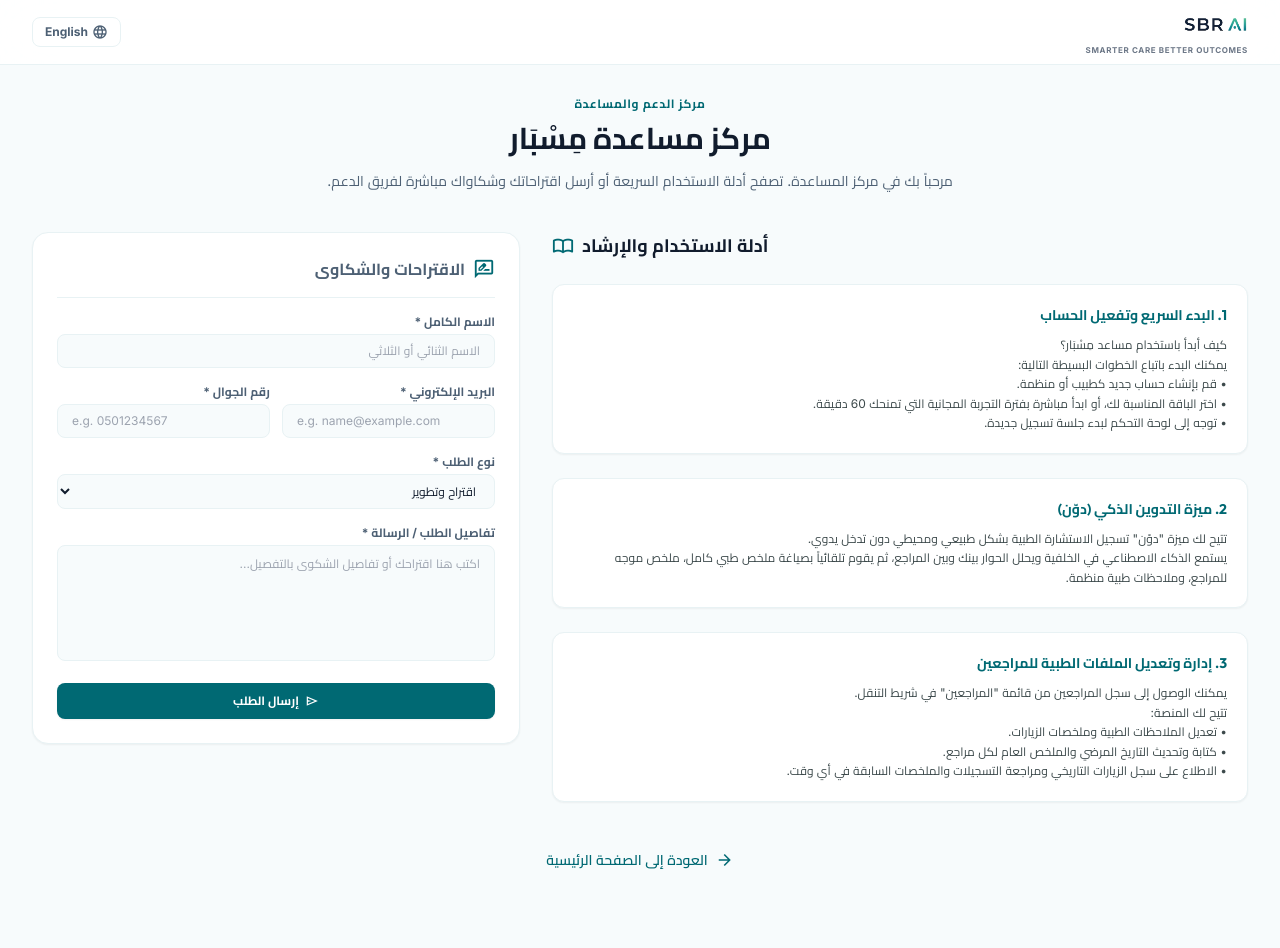
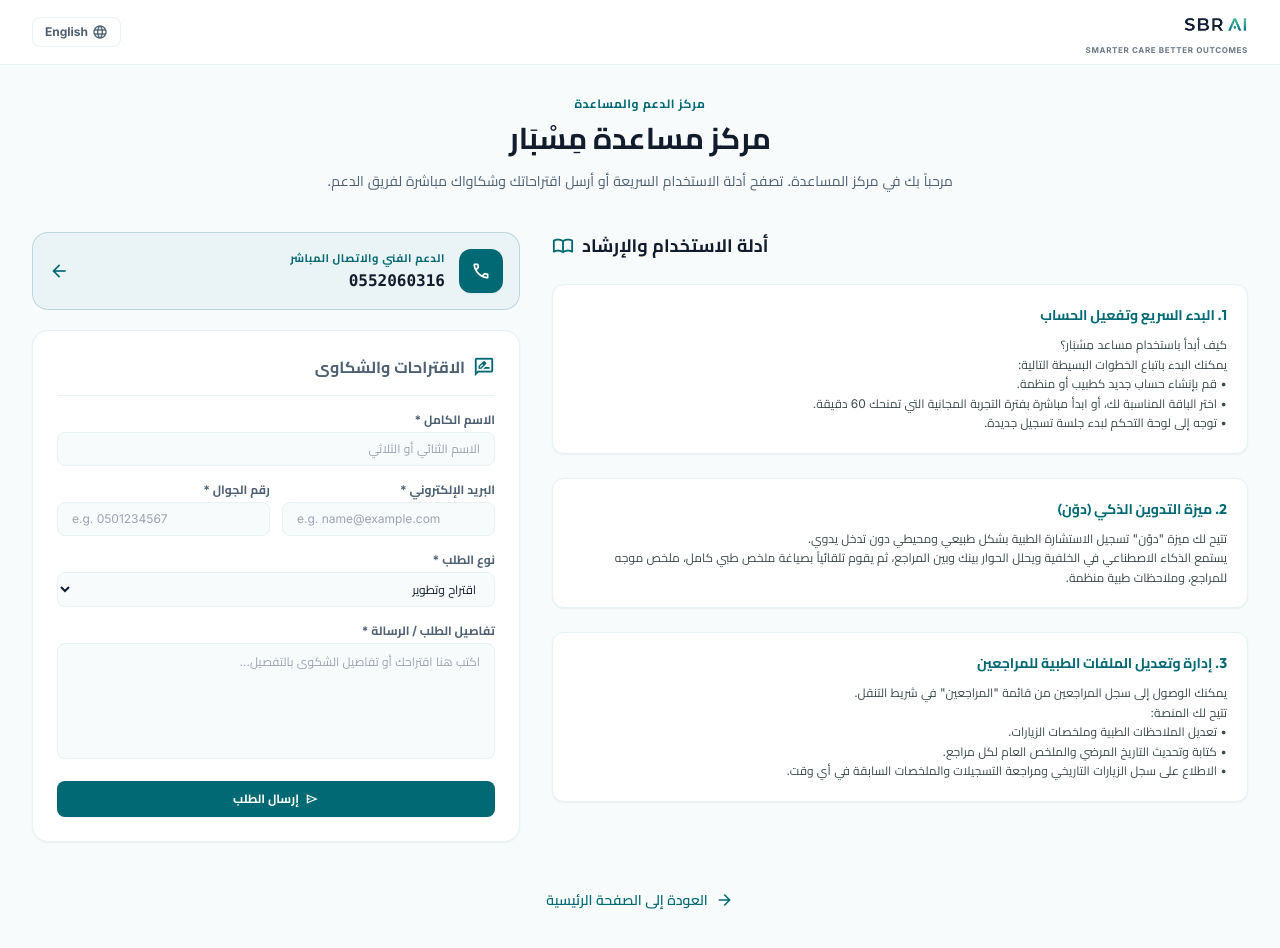
Before and after one commit to Abdelrhmanhussein2/Medical-AI, a React (Vite) app in the folder web/: page /help in a window 1280 px wide. Shown: the top 948 px of the page. Built offline with nearby package versions, Linux system fonts and the light colour scheme; no server answers.

Commit message:
feat: add HelpPage and Landing page components to web interface

```diff
--- a/web/src/pages/HelpPage.jsx
+++ b/web/src/pages/HelpPage.jsx
@@ -149,8 +149,33 @@
             </div>
           </div>
 
-          {/* Right Column: Suggestions & Complaints Form */}
-          <div className="lg:col-span-5 bg-white border border-border-subtle rounded-2xl p-6 shadow-sm text-right" dir={isArabic ? 'rtl' : 'ltr'}>
+          {/* Right Column: Direct Contact & Suggestions Form */}
+          <div className="lg:col-span-5 space-y-5 text-right" dir={isArabic ? 'rtl' : 'ltr'}>
+
+            {/* Phone Support Card */}
+            <a
+              href="tel:0552060316"
+              className="flex items-center justify-between p-4 rounded-2xl border border-primary/20 bg-primary/5 hover:bg-primary/10 transition-all text-right group cursor-pointer shadow-xs"
+            >
+              <div className="flex items-center gap-3.5">
+                <div className="w-11 h-11 rounded-xl bg-primary text-white flex items-center justify-center shrink-0 shadow-sm">
+                  <span className="material-symbols-outlined text-xl">call</span>
+                </div>
+                <div>
+                  <p className="text-[11px] text-primary font-bold uppercase tracking-wider mb-0.5">
+                    {isArabic ? 'الدعم الفني والاتصال المباشر' : 'Direct Phone Support'}
+                  </p>
+                  <p className="text-base font-black text-on-surface group-hover:text-primary transition-colors font-mono">
+                    0552060316
+                  </p>
+                </div>
+              </div>
+              <span className="material-symbols-outlined text-primary text-[20px] group-hover:translate-x-[-4px] transition-transform">
+                {isArabic ? 'arrow_back' : 'arrow_forward'}
+              </span>
+            </a>
+
+            <div className="bg-white border border-border-subtle rounded-2xl p-6 shadow-sm">
               <div className="flex items-center gap-2 border-b border-border-subtle pb-4 mb-4">
                 <span className="material-symbols-outlined text-primary text-[22px]">rate_review</span>
                 <h2 className="text-base font-black text-secondary">
@@ -272,6 +297,7 @@
             )}
           </div>
         </div>
+      </div>
 
         <div className="mt-12 text-center">
           <Link to="/" className="inline-flex items-center gap-2 text-primary font-semibold text-sm hover:underline">
--- a/web/src/pages/Landing.jsx
+++ b/web/src/pages/Landing.jsx
@@ -581,24 +581,6 @@
                     </div>
                   </a>
 
-                  <a
-                    href="tel:0552060316"
-                    className={`flex items-center gap-4 p-4 rounded-xl border border-border-subtle bg-bg-canvas hover:border-primary/30 hover:shadow-sm transition-all group ${
-                      isArabic ? 'flex-row-reverse text-right' : ''
-                    }`}
-                  >
-                    <div className="w-11 h-11 rounded-full bg-primary-light text-primary flex items-center justify-center shrink-0">
-                      <span className="material-symbols-outlined text-xl">phone</span>
-                    </div>
-                    <div>
-                      <p className="text-[11px] text-on-surface-variant font-semibold uppercase tracking-wider mb-0.5">
-                        {isArabic ? 'الهاتف' : 'Phone'}
-                      </p>
-                      <p className="text-sm font-bold text-on-surface group-hover:text-primary transition-colors">
-                        0552060316
-                      </p>
-                    </div>
-                  </a>
 
                   <div className={`flex items-center gap-4 p-4 rounded-xl border border-border-subtle bg-bg-canvas ${
                     isArabic ? 'flex-row-reverse text-right' : ''
@@ -693,13 +675,6 @@
                   <span className="material-symbols-outlined text-[15px]">mail</span>
                   contact@sbr-ai.com
                 </a>
-                <a
-                  href="tel:0552060316"
-                  className="inline-flex items-center gap-2 text-white/90 hover:text-white text-xs font-semibold transition-colors"
-                >
-                  <span className="material-symbols-outlined text-[15px]">phone</span>
-                  0552060316
-                </a>
                 <div className="text-white/70 text-[10px] mt-1 font-semibold leading-relaxed">
                   {isArabic
                     ? 'موثق بموجب وثيقة العمل الحر رقم: FL-927832795'
```
Lines whose indentation alone changed are shown as unchanged.
